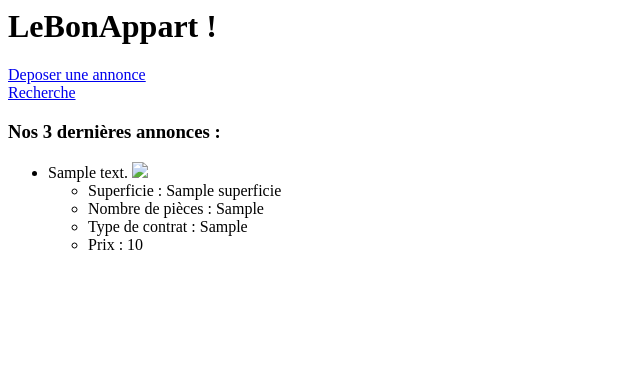
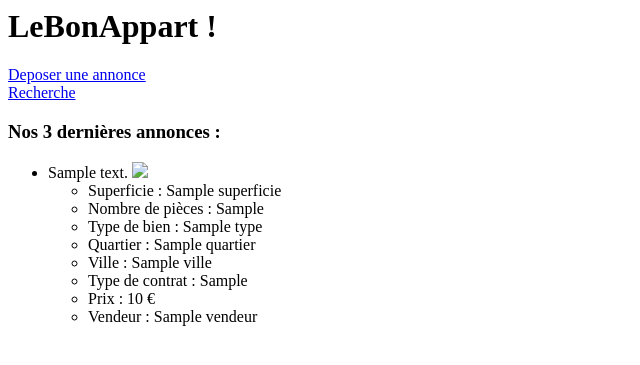
Before and after one commit to Gaibe/lebonappart, a PHP site: template app/templates/accueil.twig in a window 1280 px wide. Shown: the top 365 px of the page, without its empty margins (0-640 px from the left). Run offline with PHP 8.4, Linux system fonts and the light colour scheme; the template is opened without the code that fills it: most values are stand-ins (such as "Sample title", 1, 10 or a date in 2020); some libraries are stand-ins or nearby versions.

Commit message:
Ajout de la relation annonce/image

```diff
--- a/app/models/annonce.php
+++ b/app/models/annonce.php
@@ -7,7 +7,7 @@ Class Annonce extends Eloquent {
     public $timestamps = false;
 
     public function image() {
-        return $this->hasMany('Image', 'id_image');
+        return $this->hasMany('Image', 'id_annonce', 'id_annonce');
     }
     public function quartier() {
         return $this->belongsTo('Quartier', 'id_quatier');
--- a/app/models/image.php
+++ b/app/models/image.php
@@ -7,6 +7,6 @@ Class Image extends Eloquent {
     public $timestamps = false;
 
     public function annonce() {
-        return $this->belongsTo('Annonce', 'id_annonce');
+        return $this->belongsTo('Annonce');
     }
 }
--- a/app/templates/accueil.twig
+++ b/app/templates/accueil.twig
@@ -7,20 +7,24 @@
 
 <h3> Nos 3 dernières annonces : </h3>
 
+<ul>
 
-<ul>
     {% for annonce in annonces %}
         <li>
 
         {{ annonce.description }}
         {% for image in annonce.image %}
-        	<img src={{image.url}}>
+        	<img style="max-width:250px;" src={{image.url}}>
  		{% endfor %}
         <ul>
         <li>Superficie : {{annonce.superficie}}</li>
         <li>Nombre de pièces : {{annonce.nb_piece}}</li>
+        <li>Type de bien : {{annonce.type}}</li>
+        <li>Quartier : {{annonce.quartier}}</li>
+        <li>Ville : {{annonce.quartier.ville}}</li>
         <li>Type de contrat : {{annonce.loc_vente}}</li>
-        <li>Prix : {{annonce.prix}}</li>
+        <li>Prix : {{annonce.prix}} €</li>
+        <li>Vendeur : {{annonce.vendeur}}</li>
         </ul>
         </li>
     {% endfor %}
```
